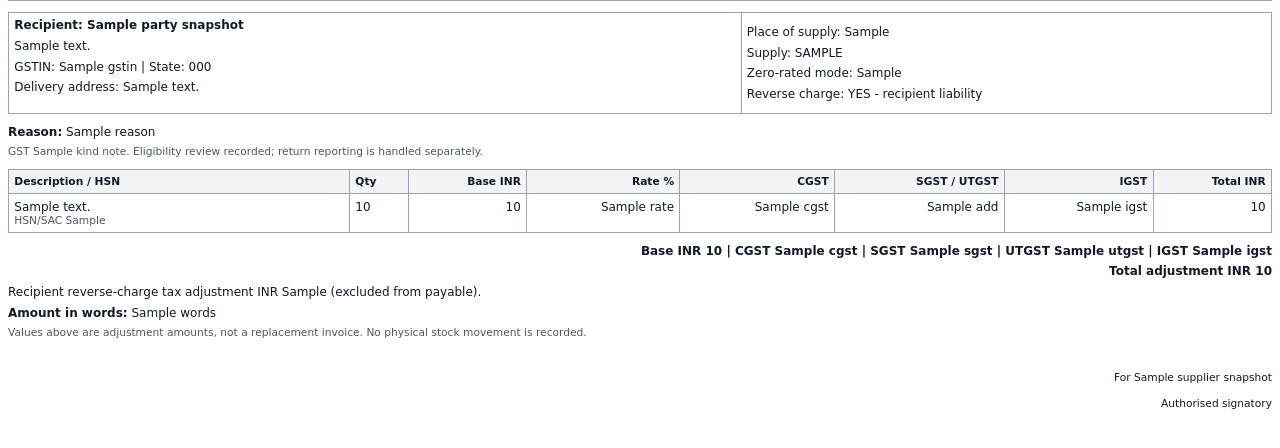
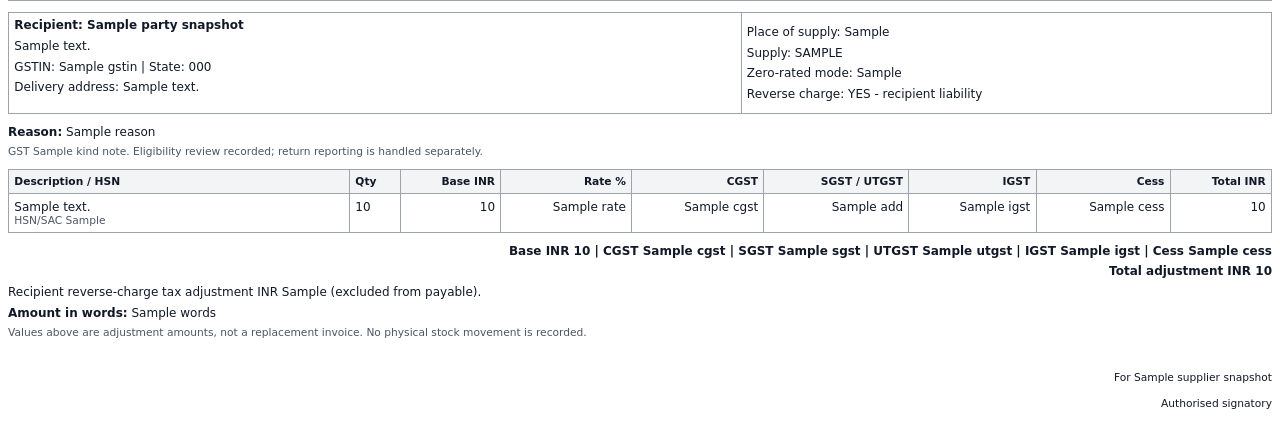
Before and after one commit to ketandholakia/laralekh, a Laravel app: template resources/views/pdf/correction.blade.php in a window 1280 px wide. Shown: the part 182-630 px from the top of the page. Run offline with Laravel 12, Linux system fonts and the light colour scheme; the template is opened without the code that fills it: most values are stand-ins (such as "Sample title", 1, 10 or a date in 2020); parts of the project's set-up code (start-up, migrations or seed data) failed here and were passed over; some libraries are stand-ins or nearby versions.

Commit message:
Display cess in sales previews and documents

```diff
--- a/app/Livewire/Sales/InvoiceEditor.php
+++ b/app/Livewire/Sales/InvoiceEditor.php
@@ -167,6 +167,7 @@ final class InvoiceEditor extends Component
             'quantity' => $quantity, 'unit_price' => $unitPrice, 'discount' => $discount,
             'tax_category' => $taxCategory, 'tax_rate_id' => $taxRateId,
             'sales_ledger_id' => $salesLedgerId, 'rate' => $rate,
+            'cess_rate' => $taxRateId ? (string) (TaxRate::whereKey($taxRateId)->value('cess_rate') ?? '0') : '0',
         ];
     }
 
--- a/database/seeders/DatabaseSeeder.php
+++ b/database/seeders/DatabaseSeeder.php
@@ -16,6 +16,7 @@ class DatabaseSeeder extends Seeder
     {
         $this->call(StateSeeder::class);
         $this->call(CorrectionPermissionSeeder::class);
+        $this->call(PurchasePermissionSeeder::class);
         Company::each(function (Company $company): void {
             app(TenantContext::class)->run($company->id, function (): void {
                 $this->call([ChartOfAccountsSeeder::class, GstSlabSeeder::class]);
--- a/resources/views/livewire/sales/correction-view.blade.php
+++ b/resources/views/livewire/sales/correction-view.blade.php
@@ -18,8 +18,8 @@
         <p class="mt-3 text-sm text-slate-500">{{ $note->treatment === 'commercial' ? 'Commercial adjustment: no GST liability change.' : 'GST eligibility reviewed. Return reporting and acceptance are external to this document.' }} No physical stock adjustment.</p>
     </section>
     <section class="overflow-x-auto rounded-lg border bg-white p-5">
-        <table class="w-full text-sm text-left"><thead class="border-b"><tr><th class="p-2">Description / HSN</th><th class="p-2">Qty</th><th class="p-2">Base INR</th><th class="p-2">CGST</th><th class="p-2">SGST / UTGST</th><th class="p-2">IGST</th><th class="p-2">Total INR</th></tr></thead>
-        <tbody>@foreach ($note->lines as $line)<tr class="border-b"><td class="p-2">{{ $line->description }}<span class="block text-xs">{{ $line->hsn_sac }} · {{ $line->rate }}%</span></td><td class="p-2">{{ $line->quantity }}</td><td class="p-2">{{ $line->taxable_amount }}</td><td class="p-2">{{ $line->cgst }}</td><td class="p-2">{{ $line->sgst->add($line->utgst) }}</td><td class="p-2">{{ $line->igst }}</td><td class="p-2">{{ $line->total }}</td></tr>@endforeach</tbody></table>
+        <table class="w-full text-sm text-left"><thead class="border-b"><tr><th class="p-2">Description / HSN</th><th class="p-2">Qty</th><th class="p-2">Base INR</th><th class="p-2">CGST</th><th class="p-2">SGST / UTGST</th><th class="p-2">IGST</th><th class="p-2">Cess</th><th class="p-2">Total INR</th></tr></thead>
+        <tbody>@foreach ($note->lines as $line)<tr class="border-b"><td class="p-2">{{ $line->description }}<span class="block text-xs">{{ $line->hsn_sac }} · {{ $line->rate }}%</span></td><td class="p-2">{{ $line->quantity }}</td><td class="p-2">{{ $line->taxable_amount }}</td><td class="p-2">{{ $line->cgst }}</td><td class="p-2">{{ $line->sgst->add($line->utgst) }}</td><td class="p-2">{{ $line->igst }}</td><td class="p-2">{{ $line->cess }}</td><td class="p-2">{{ $line->total }}</td></tr>@endforeach</tbody></table>
         <p class="mt-4 text-right text-xl font-semibold">Total INR {{ $note->total }}</p>
         @if (!$note->recipient_tax->isZero())<p class="mt-2 text-right text-sm">Recipient RCM tax adjustment: INR {{ $note->recipient_tax }}</p>@endif
     </section>
--- a/resources/views/livewire/sales/invoice-editor.blade.php
+++ b/resources/views/livewire/sales/invoice-editor.blade.php
@@ -192,6 +192,9 @@
                         @if ((float) $t['igst'] !== 0.0)
                             <div class="flex justify-between"><dt>IGST</dt><dd class="font-mono">₹{{ $t['igst'] }}</dd></div>
                         @endif
+                        @if (!\App\Domain\Shared\ValueObjects\Money::of($t['cess'])->isZero())
+                            <div class="flex justify-between"><dt>Compensation cess</dt><dd class="font-mono">₹{{ $t['cess'] }}</dd></div>
+                        @endif
                         @if ((float) $t['recipient_tax'] !== 0.0)
                             <div class="flex justify-between text-slate-500"><dt>Tax under RCM (recipient)</dt><dd class="font-mono">₹{{ $t['recipient_tax'] }}</dd></div>
                         @endif
--- a/resources/views/livewire/sales/invoice-view.blade.php
+++ b/resources/views/livewire/sales/invoice-view.blade.php
@@ -74,7 +74,7 @@
                                 <td class="py-2 pr-2 text-right font-mono">{{ $item->discount }}</td>
                                 <td class="py-2 pr-2 text-right font-mono">{{ $item->taxable_amount }}</td>
                                 <td class="py-2 pr-2 text-right font-mono">
-                                    {{ (string) $item->cgst->add($item->sgst)->add($item->utgst)->add($item->igst) }}
+                                    {{ (string) $item->cgst->add($item->sgst)->add($item->utgst)->add($item->igst)->add($item->cess) }}
                                     @if ($item->tax_category !== 'taxable')<span class="text-xs text-slate-400">({{ str_replace('_',' ',$item->tax_category) }})</span>@endif
                                 </td>
                                 <td class="py-2 text-right font-mono">{{ $item->total }}</td>
@@ -94,6 +94,7 @@
                     @if (!$invoice->cgst->isZero())<div class="flex justify-between"><dt>CGST</dt><dd class="font-mono">₹{{ $invoice->cgst }}</dd></div>@endif
                     @if (!$invoice->sgst->isZero())<div class="flex justify-between"><dt>SGST</dt><dd class="font-mono">₹{{ $invoice->sgst }}</dd></div>@endif
                     @if (!$invoice->utgst->isZero())<div class="flex justify-between"><dt>UTGST</dt><dd class="font-mono">₹{{ $invoice->utgst }}</dd></div>@endif
+                    @if (!$invoice->cess->isZero())<div class="flex justify-between"><dt>Compensation cess</dt><dd class="font-mono">₹{{ $invoice->cess }}</dd></div>@endif
                     @if (!$invoice->recipient_tax->isZero())<div class="flex justify-between text-slate-500"><dt>RCM tax (payable by recipient)</dt><dd class="font-mono">₹{{ $invoice->recipient_tax }}</dd></div>@endif
                     <div class="flex justify-between border-t border-slate-200 pt-2 mt-2 font-semibold"><dt>Total</dt><dd class="font-mono">₹{{ $invoice->total }}</dd></div>
                 </dl>
--- a/resources/views/pdf/correction.blade.php
+++ b/resources/views/pdf/correction.blade.php
@@ -32,16 +32,16 @@
 @endif
 <table><thead><tr>
 <th style="width:27%">Description / HSN</th><th>Qty</th><th class="num">Base INR</th>
-<th class="num">Rate %</th><th class="num">CGST</th><th class="num">SGST / UTGST</th><th class="num">IGST</th><th class="num">Total INR</th>
+<th class="num">Rate %</th><th class="num">CGST</th><th class="num">SGST / UTGST</th><th class="num">IGST</th><th class="num">Cess</th><th class="num">Total INR</th>
 </tr></thead><tbody>
 @foreach ($note->lines as $line)
 <tr><td>{{ $line->description }}<div class="muted">HSN/SAC {{ $line->hsn_sac }}</div></td><td>{{ $line->quantity }}</td>
 <td class="num">{{ $line->taxable_amount }}</td><td class="num">{{ $line->rate }}</td><td class="num">{{ $line->cgst }}</td>
-<td class="num">{{ $line->sgst->add($line->utgst) }}</td><td class="num">{{ $line->igst }}</td><td class="num">{{ $line->total }}</td></tr>
+<td class="num">{{ $line->sgst->add($line->utgst) }}</td><td class="num">{{ $line->igst }}</td><td class="num">{{ $line->cess }}</td><td class="num">{{ $line->total }}</td></tr>
 @endforeach
 </tbody></table>
 <div class="summary">
-<p class="num"><strong>Base INR {{ $note->taxable_amount }} | CGST {{ $note->cgst }} | SGST {{ $note->sgst }} | UTGST {{ $note->utgst }} | IGST {{ $note->igst }}</strong></p>
+<p class="num"><strong>Base INR {{ $note->taxable_amount }} | CGST {{ $note->cgst }} | SGST {{ $note->sgst }} | UTGST {{ $note->utgst }} | IGST {{ $note->igst }} | Cess {{ $note->cess }}</strong></p>
 <p class="num"><strong>Total adjustment INR {{ $note->total }}</strong></p>
 @if (!$note->recipient_tax->isZero())<p>Recipient reverse-charge tax adjustment INR {{ $note->recipient_tax }} (excluded from payable).</p>@endif
 <p><strong>Amount in words:</strong> {{ $words }}</p>
--- a/resources/views/pdf/invoice.blade.php
+++ b/resources/views/pdf/invoice.blade.php
@@ -118,6 +118,7 @@
                 <th style="width:6%;" class="num">CGST</th>
                 <th style="width:6%;" class="num">SGST/UTGST</th>
             @endif
+            <th style="width:8%;" class="num">Cess</th>
             <th style="width:12%;" class="num">Total (₹)</th>
         </tr>
     </thead>
@@ -140,6 +141,7 @@
                     <td class="num">{{ !$val($invoice->utgst)->isZero() ? $val($item->utgst) : $val($item->sgst) }}
                         <div class="muted">@ {{ $item->rate / 2 }}%</div></td>
                 @endif
+                <td class="num">{{ $val($item->cess) }}</td>
                 <td class="num">{{ $val($item->total) }}</td>
             </tr>
         @endforeach
@@ -194,6 +196,9 @@
                 @if (!$val($invoice->utgst)->isZero())
                     <tr><td>UTGST</td><td class="num">{{ $val($invoice->utgst) }}</td></tr>
                 @endif
+                @if (!$val($invoice->cess)->isZero())
+                    <tr><td>Compensation cess</td><td class="num">{{ $val($invoice->cess) }}</td></tr>
+                @endif
                 @if (!$val($invoice->recipient_tax)->isZero())
                     <tr><td>Tax under RCM (recipient's liability)</td><td class="num">{{ $val($invoice->recipient_tax) }}</td></tr>
                 @endif
```
